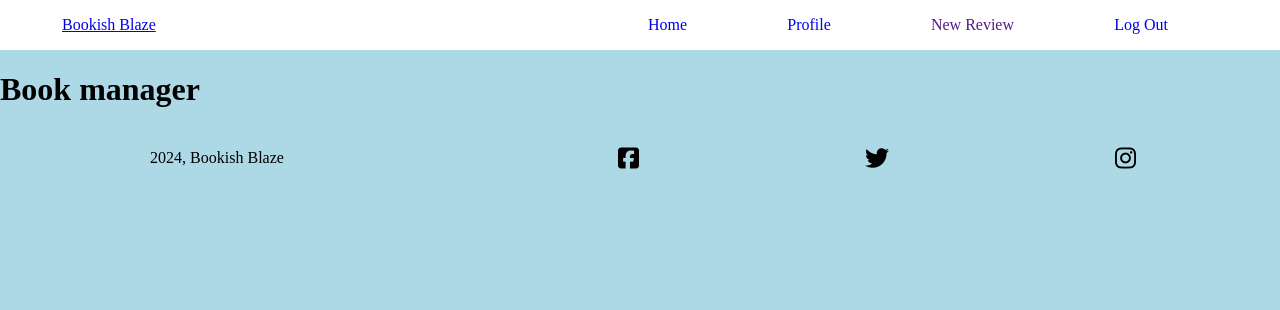
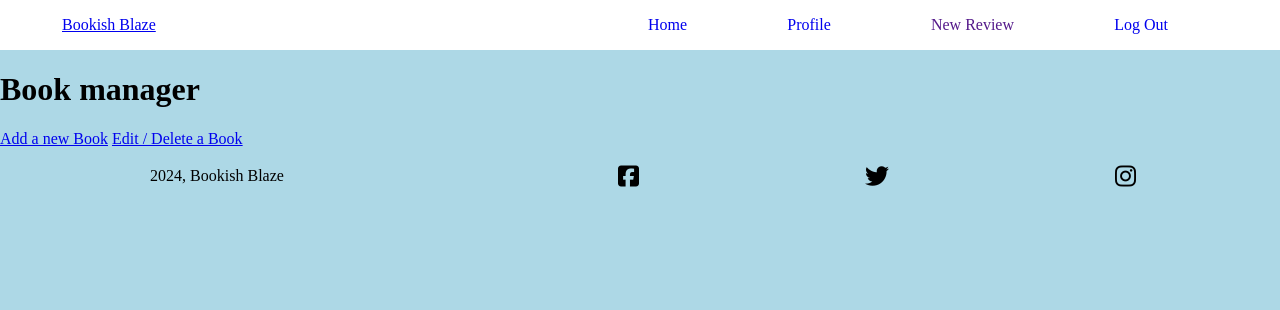
Before and after one commit to devjldp/books_manager, a Flask app: a page that uses templates/admin.html in a window 1280 px wide. Shown: the top 310 px of the page. Run offline with Flask 3, Linux system fonts and the light colour scheme; the visitor is signed in with stand-in values (Sample User, id 1); a database or web service that is not in the repository returns one stand-in record (values such as "Sample title"); some libraries are stand-ins or nearby versions.

Commit message:
Add links to add a new book and edit

```diff
--- a/templates/admin.html
+++ b/templates/admin.html
@@ -1,3 +1,7 @@
 {% extends "books_template.html" %} {% block content %}
 <h1>Book manager</h1>
+<div>
+  <a href="{{ url_for('add_book') }}">Add a new Book</a>
+  <a href="{{ url_for('get_books')}}">Edit / Delete a Book</a>
+</div>
 {% endblock %}
```
